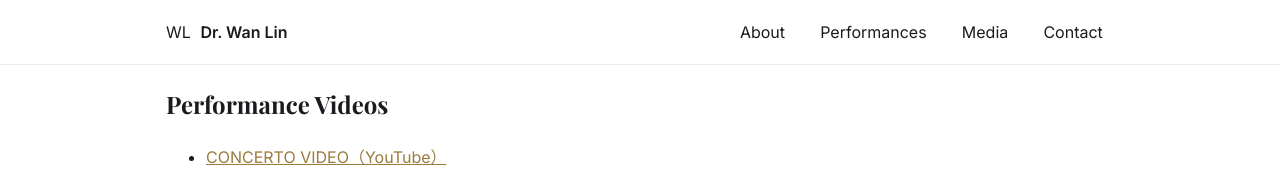
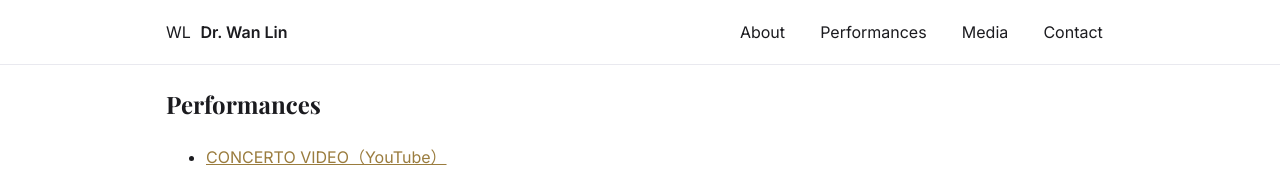
Before and after one commit to WanLinPianist/WanLinPianist.github.io, a plain HTML site: page performances.html in a window 1280 px wide. Shown: the top 174 px of the page. Drawn offline with nearby package versions, Linux system fonts and the light colour scheme.

Commit message:
Update performances.html

```diff
--- a/performances.html
+++ b/performances.html
@@ -12,7 +12,7 @@
 <header class="header"><div class="container nav"><a class="brand" href="./index.html"><span class="logo">WL</span><strong>Dr. Wan Lin</strong></a><nav class="menu"><a href="about.html">About</a><a href="performances.html" aria-current="page">Performances</a><a href="media.html">Media</a><a href="contact.html">Contact</a></nav></div></header>
 <main>
   <section class="container" style="padding-top: 0;">
-  <h2 style="font-family:'Playfair Display', Georgia, serif;">Performance Videos</h2>
+  <h2 style="font-family:'Playfair Display', Georgia, serif;">Performances</h2>
   <ul>
     <li>
       <a href="https://youtu.be/gY9q23OluJ8" target="_blank" style="text-decoration: underline; color: var(--accent); font-weight: 500;">
```
